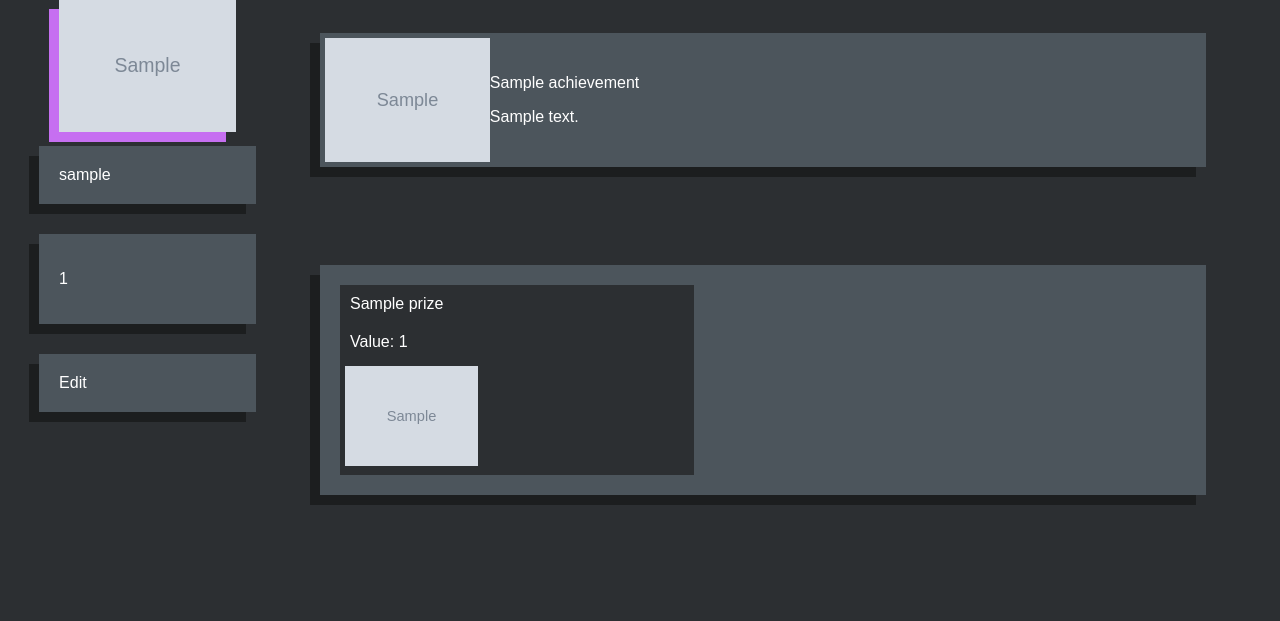
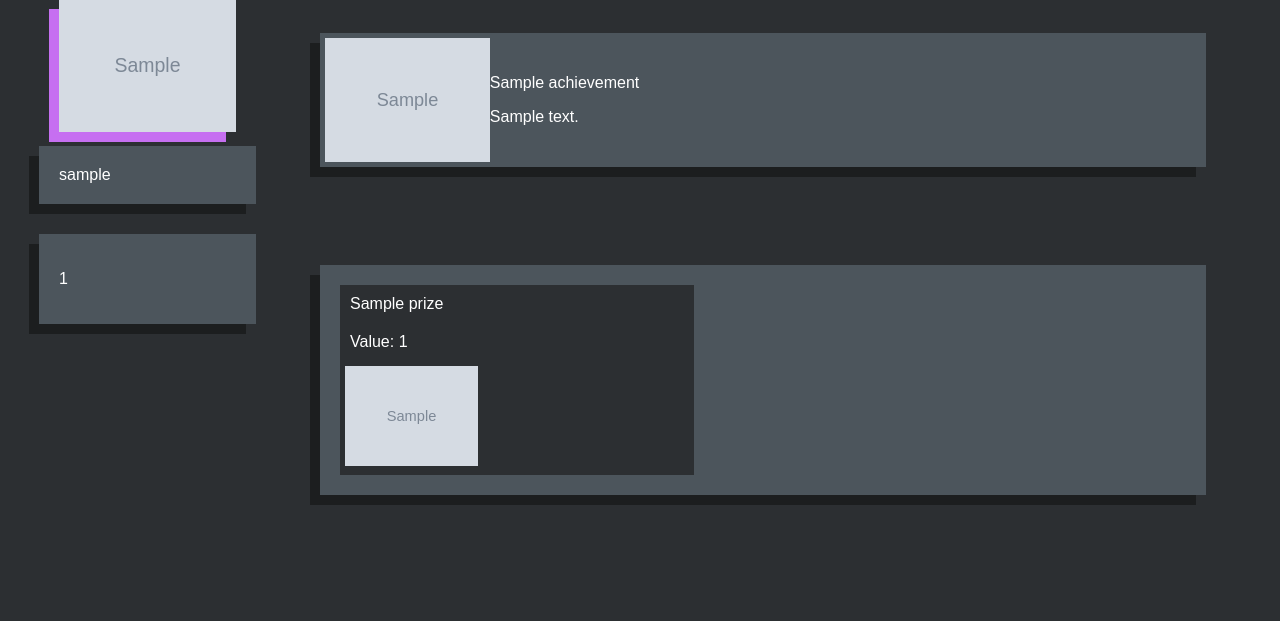
Before and after one commit to LorneBarnaby/WAD2-Team-2D, a Django app: a page that uses templates/cr8/profile.html in a window 1280 px wide. Shown: the part 96-717 px from the top of the page. Run offline with Django 3.2, Linux system fonts and the light colour scheme; tables that the repository leaves empty hold one stand-in row (values such as "Sample post"); grey boxes marked "Sample" are stand-in pictures; some libraries are stand-ins or nearby versions.

Commit message:
Updated profile.html so user's can only edit their own profile i.e. the option does not show for anyone else

```diff
--- a/templates/cr8/profile.html
+++ b/templates/cr8/profile.html
@@ -11,8 +11,8 @@
     {% if user_profile %}
         <div class="profile-container">
             <div class="column profile-info">
-                <img class="profile-image zoom" src="{{ user_profile.profileImage.url }}"
-                     alt="{{ user_profile.user.username }} Profile Image"/>
+                    <img class="profile-image zoom" src="{{ user_profile.profileImage.url }}"
+                        alt="{{ user_profile.user.username }} Profile Image"/>
                 <div class="contentbox">
                     {{ user_profile.user.username }}
                 </div>
@@ -21,9 +21,11 @@
                     <p id="usercurrency"> {{ user_currency }} </p>
                 </div>
 
-                <div class="contentbox">
-                    <a href="{% url 'cr8:edit_profile' %}" class="linkBox">Edit</a>
-                </div>
+                {% if is_current_user %}
+                    <div class="contentbox">
+                        <a href="{% url 'cr8:edit_profile' %}" class="linkBox">Edit</a>
+                    </div>
+                {% endif %}
 
 
             </div>
```
